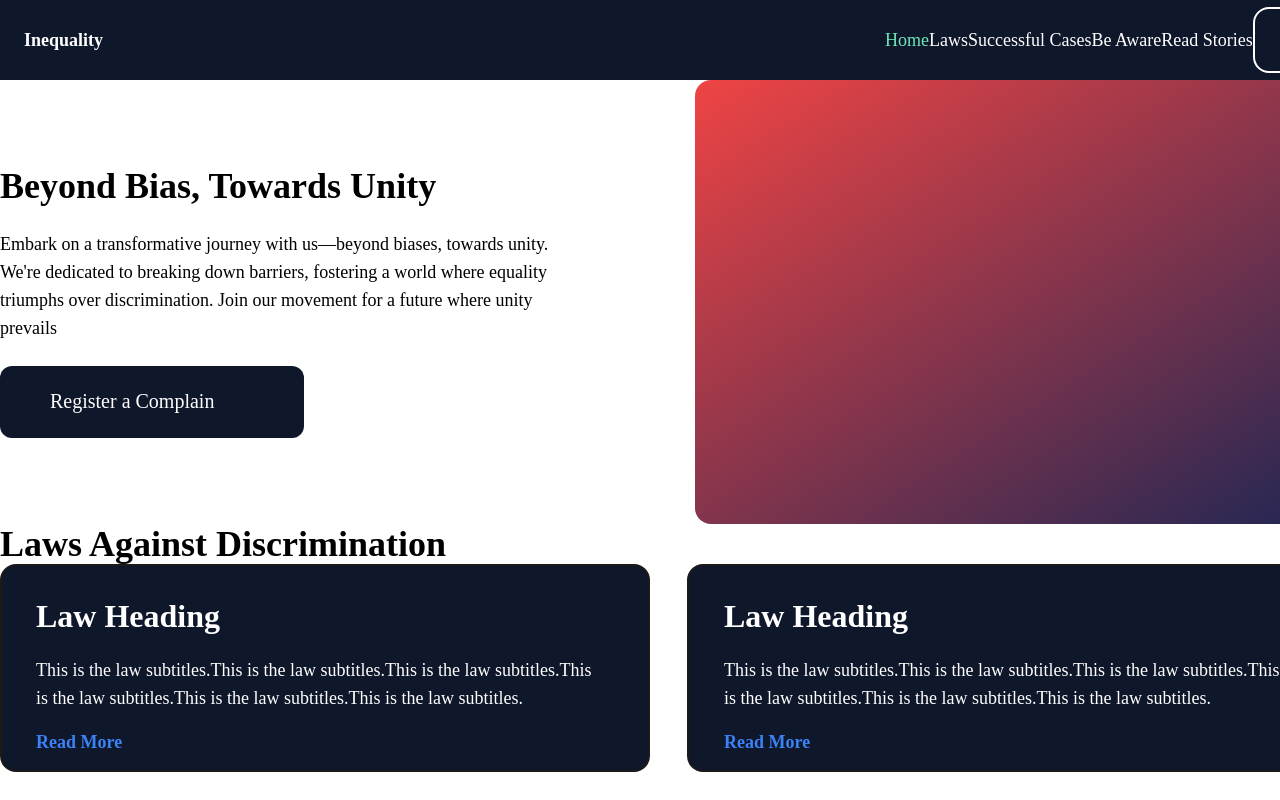
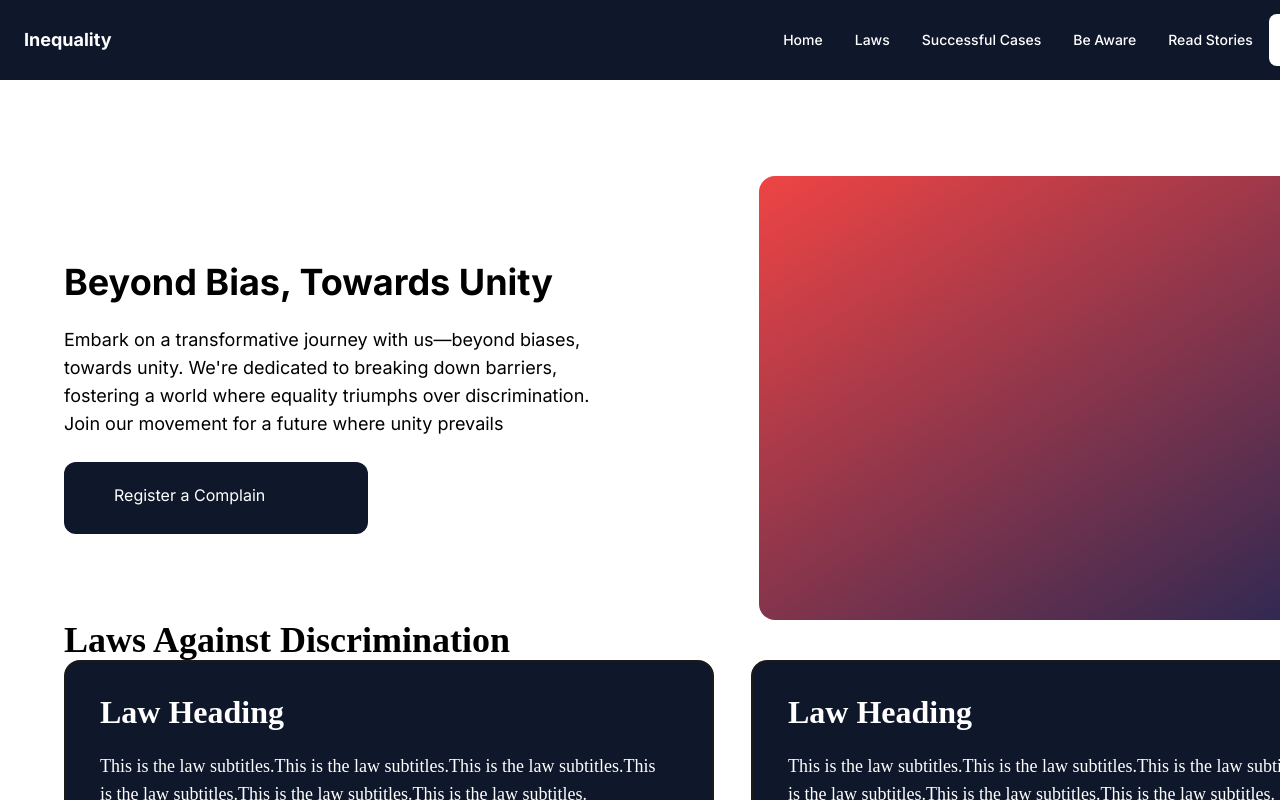
Before and after one commit to College-Class/sip-project, a Next.js app: page / in a window 1280 px wide. Shown: the top 800 px of the page. Built offline with nearby package versions, Linux system fonts and the light colour scheme.

Commit message:
inital commit

```diff
--- a/app/page.jsx
+++ b/app/page.jsx
@@ -9,8 +9,11 @@ import CallToAction  from '@/components/callToAction'
 
 export default function Home() {
   return (
-    <div>
+    <div >
       <Header/>
+      <div className="px-16 py-24 justify-center">
+
+
       <HeroSection/>
       <SectionHeading/>
       <LawContainer/>
@@ -21,6 +24,8 @@ export default function Home() {
       <SectionHeading/>
     <StoryContainer/>
     <CallToAction/>
+    </div>
+
       <Footer />
     </div>
   )
--- a/components/header.jsx
+++ b/components/header.jsx
@@ -5,16 +5,16 @@ function Header() {
     <div className="w-[1440px] h-20 left-0 top-0 absolute bg-slate-900" />
     <div className="w-[1392px] left-[24px] top-[12px] absolute justify-between items-center inline-flex">
         <div className="justify-center items-center gap-2 flex">
-            <div className="text-white text-lg font-bold font-['Montserrat']">Inequality</div>
+            <div className="text-white text-lg font-bold">Inequality</div>
         </div>
         <div className="h-14 justify-between items-center flex">
-            <div className="text-emerald-300 text-lg font-medium font-['Montserrat']">Home</div>
-            <div className="text-white text-lg font-medium font-['Montserrat']">Laws</div>
-            <div className="text-white text-lg font-medium font-['Montserrat']">Successful Cases</div>
-            <div className="text-white text-lg font-medium font-['Montserrat']">Be Aware</div>
-            <div className="text-white text-lg font-medium font-['Montserrat']">Read Stories</div>
-            <div className="px-[34px] py-[17px] rounded-2xl border-2 border-white justify-center items-center flex">
-                <div className="text-white text-lg font-semibold font-['Montserrat']">Share Story</div>
+            <div className="px-4 text-white hover:text-emerald-300 text-sm font-medium">Home</div>
+            <div className="px-4  hover:text-emerald-300 text-white text-sm font-medium ">Laws</div>
+            <div className="px-4  hover:text-emerald-300 text-white text-sm font-medium ">Successful Cases</div>
+            <div className="px-4  hover:text-emerald-300 text-white text-sm font-medium ">Be Aware</div>
+            <div className="px-4  hover:text-emerald-300 text-white text-sm font-medium ">Read Stories</div>
+            <div className="px-[34px] py-[16px] rounded-lg bg-white hover:bg-emerald-300 border-white justify-center items-center flex">
+                <div className="text-black text-sm font-semibold ">Share Story</div>
             </div>
         </div>
     </div>
--- a/components/heroSection.jsx
+++ b/components/heroSection.jsx
@@ -2,13 +2,13 @@ import React from 'react'
 
 function HeroSection() {
   return (
-  <div className="w-[1391px] h-[444px] justify-center items-center gap-[138px] inline-flex">
+  <div className="w-[1391px] h-[444px] flex justify-center items-center gap-[138px]">
     <div className="flex-col justify-start items-start gap-6 inline-flex">
-        <div className="text-black text-4xl font-bold font-['Montserrat']">Beyond Bias, Towards Unity</div>
-        <div className="w-[557px] text-black text-lg font-normal font-['Poppins']">Embark on a transformative journey with us—beyond biases, towards unity. We're dedicated to breaking down barriers, fostering a world where equality triumphs over discrimination. Join our movement for a future where unity prevails</div>
+        <div className="text-black text-4xl font-bold ">Beyond Bias, Towards Unity</div>
+        <div className="w-[557px] text-black text-lg font-normal ">Embark on a transformative journey with us—beyond biases, towards unity. We're dedicated to breaking down barriers, fostering a world where equality triumphs over discrimination. Join our movement for a future where unity prevails</div>
         <div className="w-[304px] h-[72px] relative">
             <div className="w-[304px] h-[72px] left-0 top-0 absolute bg-slate-900 rounded-xl" />
-            <div className="left-[50px] top-[21px] absolute text-white text-xl font-normal font-['Poppins']">Register a Complain </div>
+            <div className="left-[50px] top-[21px] absolute text-white text-24px font-normal ">Register a Complain </div>
         </div>
     </div>
     <div className="w-[696px] h-[444px] bg-gradient-to-br from-red-500 to-blue-950 rounded-2xl" />
```
